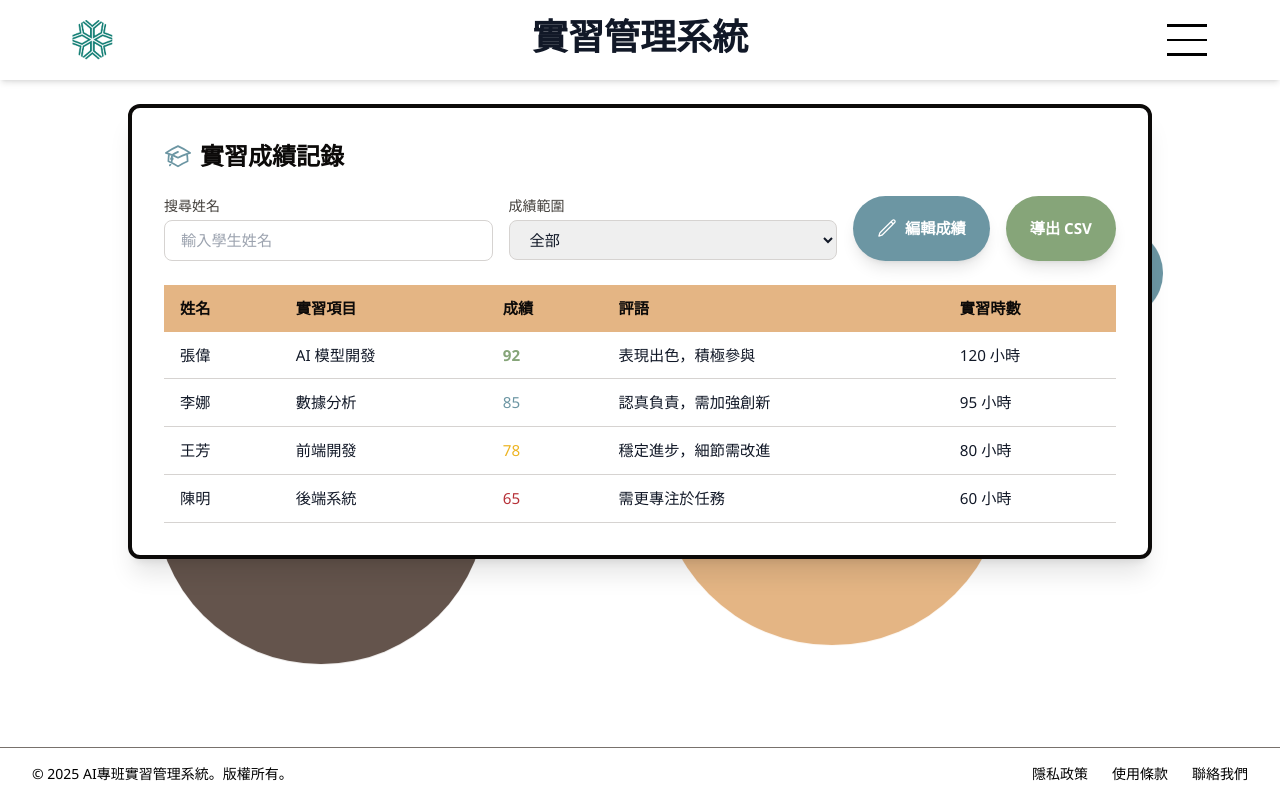
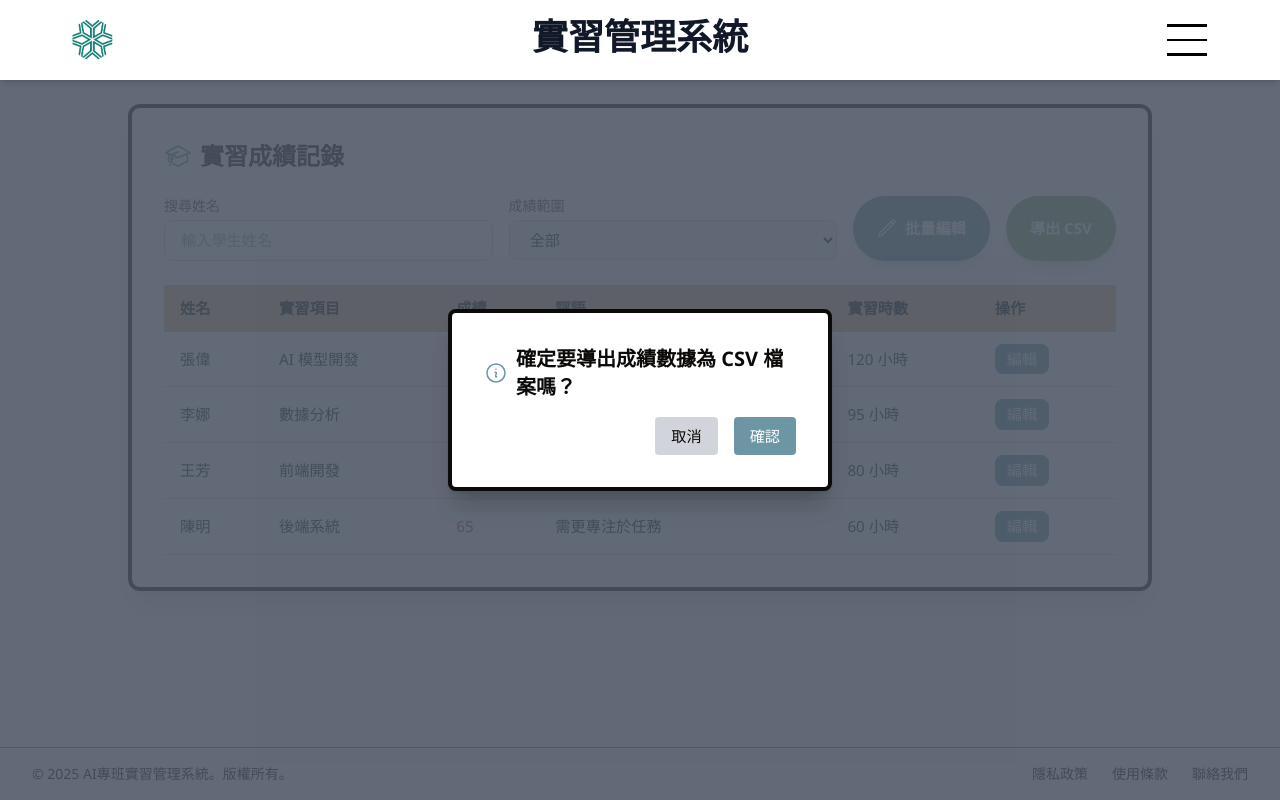
Before and after one commit to Yuntech-AI-Design/IILabTIME_web, a Vue app in the folder hello-vue3/: page /grades in a window 1280 px wide. Built offline with nearby package versions, Linux system fonts and the light colour scheme; a small style sheet from the web is missing; a web font is replaced by a local one.

Commit message:
功能：新增單一學生和批量編輯成績的功能，更新 ModalDialog 組件以支持不同操作

```diff
--- /dev/null
+++ b/hello-vue3/src/components/Grades/ModalDialog.vue
@@ -0,0 +1,83 @@
+<template>
+  <div
+    v-if="visible"
+    class="fixed inset-0 z-50 flex items-center justify-center bg-black bg-opacity-50 transition-opacity duration-300"
+    @click.self="$emit('close')"
+  >
+    <div
+      class="bg-white rounded-xl p-6 w-full max-w-lg mx-4 shadow-2xl transform transition-all duration-300 scale-95 animate-fade-in"
+    >
+      <!-- 標題 -->
+      <div class="flex justify-between items-center mb-4">
+        <h3 class="text-xl font-semibold text-stone-950">{{ message }}</h3>
+        <button
+          @click="$emit('close')"
+          class="text-stone-500 hover:text-stone-950 transition-colors"
+          aria-label="關閉彈窗"
+        >
+          <XIcon class="w-6 h-6" />
+        </button>
+      </div>
+
+      <!-- 內容插槽 -->
+      <div class="mb-6">
+        <slot />
+      </div>
+
+      <!-- 按鈕 -->
+      <div class="flex justify-end space-x-4">
+        <button
+          @click="$emit('cancel')"
+          class="px-4 py-2 bg-stone-200 text-stone-950 rounded-lg font-semibold hover:bg-stone-300 transition-all duration-300"
+        >
+          取消
+        </button>
+        <button
+          @click="$emit('confirm')"
+          class="px-4 py-2 bg-Ghibli-blue text-white rounded-lg font-semibold hover:bg-Ghibli-yellow hover:text-stone-950 transition-all duration-300"
+          :class="{ 'bg-Ghibli-green': pendingAction === 'export' }"
+        >
+          {{ pendingAction === 'edit' ? '確認儲存' : '確認導出' }}
+        </button>
+      </div>
+    </div>
+  </div>
+</template>
+
+<script setup>
+import { XIcon } from '@heroicons/vue/24/outline';
+
+defineProps({
+  message: {
+    type: String,
+    required: true
+  },
+  pendingAction: {
+    type: String,
+    default: 'edit'
+  },
+  visible: {
+    type: Boolean,
+    default: false
+  }
+});
+
+defineEmits(['confirm', 'cancel', 'close']);
+</script>
+
+<style scoped>
+.animate-fade-in {
+  animation: fadeIn 0.3s ease-out forwards;
+}
+
+@keyframes fadeIn {
+  from {
+    opacity: 0;
+    transform: scale(0.95);
+  }
+  to {
+    opacity: 1;
+    transform: scale(1);
+  }
+}
+</style>
--- a/hello-vue3/src/views/GradeManagement.vue
+++ b/hello-vue3/src/views/GradeManagement.vue
@@ -1,6 +1,5 @@
 <template>
   <section class="w-full px-[10%] py-6 relative z-10">
-    <BallBackground :random="true" :randomColor="true" />
     <div
       class="home-card bg-white border-4 border-stone-950 rounded-xl p-8 shadow-xl opacity-0"
       :class="{ 'animate-fade-in-up-relative': headerVisible }"
@@ -36,10 +35,10 @@
         </div>
         <div class="flex space-x-4">
           <button
-            @click="openEditModal"
+            @click="openBatchEditModal"
             class="px-6 py-2 bg-Ghibli-blue text-white rounded-full font-semibold shadow-lg hover:bg-Ghibli-yellow hover:text-stone-950 transition-all duration-300 flex items-center"
           >
-            <PencilIcon class="w-5 h-5 mr-2" /> 編輯成績
+            <PencilIcon class="w-5 h-5 mr-2" /> 批量編輯
           </button>
           <button
             @click="exportToCSV"
@@ -60,6 +59,7 @@
               <th class="py-3 px-4 font-semibold" scope="col">成績</th>
               <th class="py-3 px-4 font-semibold" scope="col">評語</th>
               <th class="py-3 px-4 font-semibold" scope="col">實習時數</th>
+              <th class="py-3 px-4 font-semibold" scope="col">操作</th>
             </tr>
           </thead>
           <tbody>
@@ -75,27 +75,69 @@
               </td>
               <td class="py-3 px-4">{{ record.comment || '-' }}</td>
               <td class="py-3 px-4">{{ getStudentHours(record.name) }} 小時</td>
+              <td class="py-3 px-4">
+                <button
+                  @click="openSingleEditModal(record, index)"
+                  class="px-3 py-1 bg-Ghibli-blue text-white rounded-lg hover:bg-Ghibli-yellow hover:text-stone-950 transition-all duration-300"
+                >
+                  編輯
+                </button>
+              </td>
             </tr>
             <tr v-if="filteredRecords.length === 0">
-              <td colspan="5" class="py-3 px-4 text-center text-gray-500">暫無成績記錄</td>
+              <td colspan="6" class="py-3 px-4 text-center text-gray-500">暫無成績記錄</td>
             </tr>
           </tbody>
         </table>
       </div>
     </div>
 
-    <!-- 批量編輯成績 Modal -->
+    <!-- 單一學生編輯 Modal -->
     <ModalDialog
-      v-if="showEditModal"
-      message="編輯所有學生成績"
+      :visible="showSingleEditModal"
+      :message="`編輯學生 ${editRecord?.name} 的成績和評語`"
       pendingAction="edit"
-      @confirm="saveEdits"
-      @cancel="closeEditModal"
-      @close="closeEditModal"
+      @confirm="saveSingleEdit"
+      @cancel="closeSingleEditModal"
+      @close="closeSingleEditModal"
+    >
+      <div class="mb-2">
+        <label class="block text-sm font-medium text-stone-700 mb-1">成績 (0-100)</label>
+        <input
+          v-model.number="editRecord.score"
+          type="number"
+          min="0"
+          max="100"
+          placeholder="輸入成績"
+          class="w-full px-4 py-2 border border-stone-300 rounded-lg focus:outline-none focus:ring-2 focus:ring-Ghibli-blue"
+          required
+          aria-required="true"
+          @input="validateSingleScore"
+        />
+        <p v-if="singleError.score" class="text-Ghibli-red text-sm mt-1">{{ singleError.score }}</p>
+      </div>
+      <div>
+        <label class="block text-sm font-medium text-stone-700 mb-1">評語</label>
+        <textarea
+          v-model="editRecord.comment"
+          placeholder="輸入評語（可選）"
+          class="w-full px-4 py-2 border border-stone-300 rounded-lg focus:outline-none focus:ring-2 focus:ring-Ghibli-blue"
+        ></textarea>
+      </div>
+    </ModalDialog>
+
+    <!-- 批量編輯 Modal -->
+    <ModalDialog
+      :visible="showBatchEditModal"
+      message="批量編輯學生成績和評語"
+      pendingAction="edit"
+      @confirm="saveBatchEdit"
+      @cancel="closeBatchEditModal"
+      @close="closeBatchEditModal"
     >
       <div class="max-h-96 overflow-y-auto">
         <div
-          v-for="(record, index) in editRecords"
+          v-for="(record, index) in batchEditRecords"
           :key="index"
           class="mb-6 border-b border-stone-300 pb-4"
         >
@@ -111,7 +153,9 @@
               class="w-full px-4 py-2 border border-stone-300 rounded-lg focus:outline-none focus:ring-2 focus:ring-Ghibli-blue"
               required
               aria-required="true"
+              @input="validateBatchScore(index)"
             />
+            <p v-if="batchErrors[index]?.score" class="text-Ghibli-red text-sm mt-1">{{ batchErrors[index].score }}</p>
           </div>
           <div>
             <label class="block text-sm font-medium text-stone-700 mb-1">評語</label>
@@ -127,22 +171,24 @@
 
     <!-- 導出確認 Modal -->
     <ModalDialog
-      v-if="showExportModal"
+      :visible="showExportModal"
       message="確定要導出成績數據為 CSV 檔案嗎？"
       pendingAction="export"
       @confirm="confirmExport"
-      @cancel="showExportModal = false"
-      @close="showExportModal = false"
-    />
+      @cancel="closeExportModal"
+      @close="closeExportModal"
+    >
+      <p class="text-stone-700">成績數據將以 CSV 格式下載，包含姓名、實習項目、成績、評語和實習時數。</p>
+    </ModalDialog>
   </section>
 </template>
 
 <script setup>
-import { ref, computed } from 'vue';
+import { ref, computed, onMounted } from 'vue';
 import { AcademicCapIcon, DocumentDownloadIcon, PencilIcon } from '@heroicons/vue/24/outline';
 import ModalDialog from '@/components/CheckIn/ModalDialog.vue';
-import BallBackground from '@/components/Background/BallBackground.vue';
 
+// 定義 props
 defineProps({
   headerVisible: {
     type: Boolean,
@@ -158,7 +204,7 @@ const gradeRecords = ref([
   { name: '陳明', project: '後端系統', score: 65, comment: '需更專注於任務' }
 ]);
 
-// 模擬學生實習時數（實際應用中應從 API 獲取，類似 HistoryTable.vue 的 checkInRecords）
+// 模擬學生實習時數（實際應用中應從 API 獲取）
 const studentHours = ref([
   { name: '張偉', hours: 120 },
   { name: '李娜', hours: 95 },
@@ -203,49 +249,203 @@ const getScoreClass = score => {
   return 'text-Ghibli-red';
 };
 
-// 批量編輯狀態
-const showEditModal = ref(false);
-const editRecords = ref([]);
+// 組件初始化檢查
+onMounted(() => {
+  console.log('GradeManagement mounted, showExportModal:', showExportModal.value);
+  showExportModal.value = false; // 強制重置導出彈窗狀態
+  console.log('Initial gradeRecords:', gradeRecords.value);
+});
 
-const openEditModal = () => {
-  editRecords.value = gradeRecords.value.map(record => ({
+// 單一學生編輯狀態
+const showSingleEditModal = ref(false);
+const editRecord = ref(null);
+const singleError = ref({ score: '' });
+
+// 開啟單一學生編輯
+const openSingleEditModal = (record, index) => {
+  console.log('Opening single edit modal for:', record.name, 'index:', index);
+  editRecord.value = {
     name: record.name,
     project: record.project,
-    score: record.score,
-    comment: record.comment
-  }));
-  showEditModal.value = true;
+    score: record.score ?? '',
+    comment: record.comment ?? '',
+    index
+  };
+  singleError.value = { score: '' };
+  showSingleEditModal.value = true;
 };
 
-const saveEdits = () => {
-  for (const record of editRecords.value) {
-    if (record.score === null || record.score < 0 || record.score > 100) {
+// 驗證單一學生成績
+// eslint-disable-next-line no-unused-vars
+const validateSingleScore = () => {
+  const score = editRecord.value.score;
+  console.log('Validating single score:', score);
+  if (score === '' || score === null) {
+    singleError.value.score = '請輸入成績';
+  } else if (isNaN(score) || score < 0 || score > 100) {
+    singleError.value.score = '成績必須在 0-100 之間';
+  } else {
+    singleError.value.score = '';
+  }
+};
+
+// 儲存單一學生編輯
+const saveSingleEdit = async () => {
+  console.log('Saving single edit:', editRecord.value);
+  if (editRecord.value.score === '' || editRecord.value.score === null) {
+    singleError.value.score = '請輸入成績';
+    alert('請輸入有效成績！');
+    return;
+  }
+  if (isNaN(editRecord.value.score) || editRecord.value.score < 0 || editRecord.value.score > 100) {
+    singleError.value.score = '成績必須在 0-100 之間';
+    alert('成績必須在 0-100 之間！');
+    return;
+  }
+
+  if (!confirm('確定要儲存成績和評語修改嗎？')) {
+    return;
+  }
+
+  gradeRecords.value[editRecord.value.index] = {
+    name: editRecord.value.name,
+    project: editRecord.value.project,
+    score: Number(editRecord.value.score),
+    comment: editRecord.value.comment ? editRecord.value.comment.trim() : ''
+  };
+
+  console.log('Updated gradeRecords:', gradeRecords.value);
+
+  // TODO: 與後端 API 同步單筆記錄
+  /*
+  try {
+    await fetch(`/api/grades/${editRecord.value.name}`, {
+      method: 'PATCH',
+      headers: { 'Content-Type': 'application/json' },
+      body: JSON.stringify({
+        score: gradeRecords.value[editRecord.value.index].score,
+        comment: gradeRecords.value[editRecord.value.index].comment
+      })
+    });
+  } catch (error) {
+    alert('儲存失敗，請稍後再試！');
+    return;
+  }
+  */
+
+  closeSingleEditModal();
+};
+
+// 關閉單一學生編輯
+const closeSingleEditModal = () => {
+  console.log('Closing single edit modal');
+  showSingleEditModal.value = false;
+  editRecord.value = null;
+  singleError.value = { score: '' };
+};
+
+// 批量編輯狀態
+const showBatchEditModal = ref(false);
+const batchEditRecords = ref([]);
+const batchErrors = ref([]);
+
+// 開啟批量編輯
+const openBatchEditModal = () => {
+  console.log('Opening batch edit modal');
+  batchEditRecords.value = gradeRecords.value.map(record => ({
+    name: record.name,
+    project: record.project,
+    score: record.score ?? '',
+    comment: record.comment ?? ''
+  }));
+  batchErrors.value = [];
+  showBatchEditModal.value = true;
+};
+
+// 驗證批量編輯成績
+// eslint-disable-next-line no-unused-vars
+const validateBatchScore = (index) => {
+  const score = batchEditRecords.value[index].score;
+  console.log('Validating batch score:', score, 'index:', index);
+  if (score === '' || score === null) {
+    batchErrors.value[index] = { score: '請輸入成績' };
+  } else if (isNaN(score) || score < 0 || score > 100) {
+    batchErrors.value[index] = { score: '成績必須在 0-100 之間' };
+  } else {
+    batchErrors.value[index] = null;
+  }
+};
+
+// 儲存批量編輯
+const saveBatchEdit = async () => {
+  console.log('Saving batch edit:', batchEditRecords.value);
+  for (let i = 0; i < batchEditRecords.value.length; i++) {
+    const record = batchEditRecords.value[i];
+    if (record.score === '' || record.score === null) {
+      batchErrors.value[i] = { score: '請輸入成績' };
+      alert(`請為 ${record.name} 輸入有效成績！`);
+      return;
+    }
+    if (isNaN(record.score) || record.score < 0 || record.score > 100) {
+      batchErrors.value[i] = { score: '成績必須在 0-100 之間' };
       alert(`學生 ${record.name} 的成績必須在 0-100 之間！`);
       return;
     }
   }
-  gradeRecords.value = editRecords.value.map(record => ({
+
+  if (!confirm('確定要儲存所有成績和評語修改嗎？')) {
+    return;
+  }
+
+  gradeRecords.value = batchEditRecords.value.map(record => ({
     name: record.name,
     project: record.project,
-    score: record.score,
-    comment: record.comment
+    score: Number(record.score),
+    comment: record.comment ? record.comment.trim() : ''
   }));
-  closeEditModal();
+
+  console.log('Updated gradeRecords:', gradeRecords.value);
+
+  // TODO: 與後端 API 同步
+  /*
+  try {
+    await fetch('/api/grades', {
+      method: 'POST',
+      headers: { 'Content-Type': 'application/json' },
+      body: JSON.stringify(gradeRecords.value)
+    });
+  } catch (error) {
+    alert('儲存失敗，請稍後再試！');
+    return;
+  }
+  */
+
+  closeBatchEditModal();
 };
 
-const closeEditModal = () => {
-  showEditModal.value = false;
-  editRecords.value = [];
+// 關閉批量編輯
+const closeBatchEditModal = () => {
+  console.log('Closing batch edit modal');
+  showBatchEditModal.value = false;
+  batchEditRecords.value = [];
+  batchErrors.value = [];
 };
 
-// 導出 CSV 相關
+// 導出 CSV
 const showExportModal = ref(false);
 
 const exportToCSV = () => {
+  console.log('Opening export modal');
   showExportModal.value = true;
 };
 
+const closeExportModal = () => {
+  console.log('Closing export modal');
+  showExportModal.value = false;
+};
+
 const confirmExport = () => {
+  console.log('Exporting to CSV');
   const headers = ['姓名', '實習項目', '成績', '評語', '實習時數'];
   const rows = gradeRecords.value.map(record => [
     `"${record.name}"`,
@@ -260,7 +460,6 @@ const confirmExport = () => {
     ...rows.map(row => row.join(','))
   ].join('\n');
 
-  // 使用 UTF-8 with BOM 避免中文亂碼
   const BOM = '\uFEFF';
   const blob = new Blob([BOM + csvContent], { type: 'text/csv;charset=utf-8;' });
   const link = document.createElement('a');
@@ -269,7 +468,7 @@ const confirmExport = () => {
   link.click();
   URL.revokeObjectURL(link.href);
 
-  showExportModal.value = false;
+  closeExportModal();
 };
 </script>
 
```
